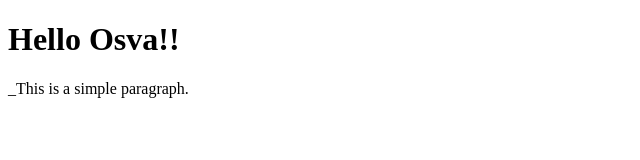
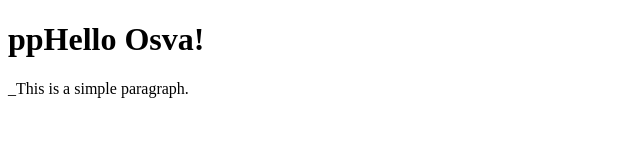
Before and after one commit to ArqSol/testpipeline, a plain HTML site: page index.html in a window 1280 px wide. Shown: the whole page, without its empty margins (0-640 px from the left). Drawn offline with Linux system fonts and the light colour scheme.

Commit message:
cambio de titulo

```diff
--- a/index.html
+++ b/index.html
@@ -7,7 +7,7 @@
     </head>
 
     <body>
-        <h1>Hello Osva!!</h1>
+        <h1>ppHello Osva!</h1>
         <p>_This is a simple paragraph.</p>
     </body>
 
```
